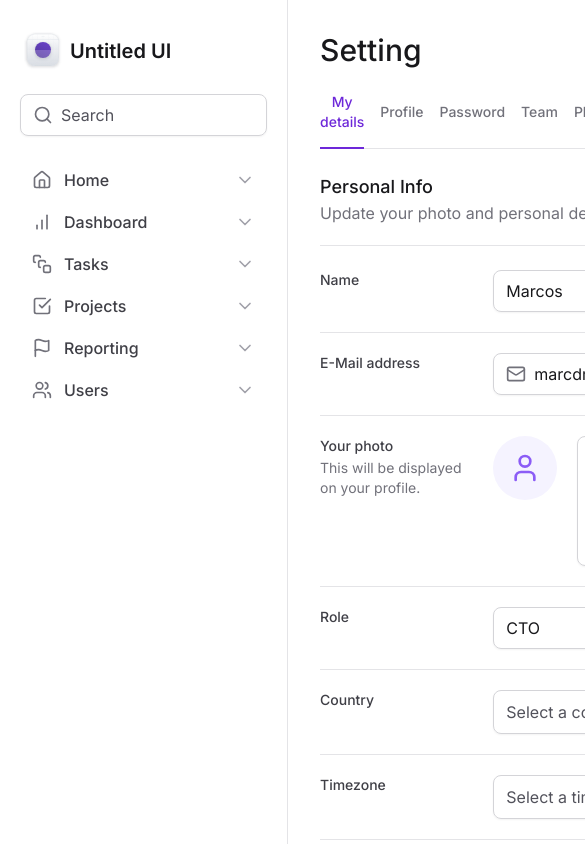
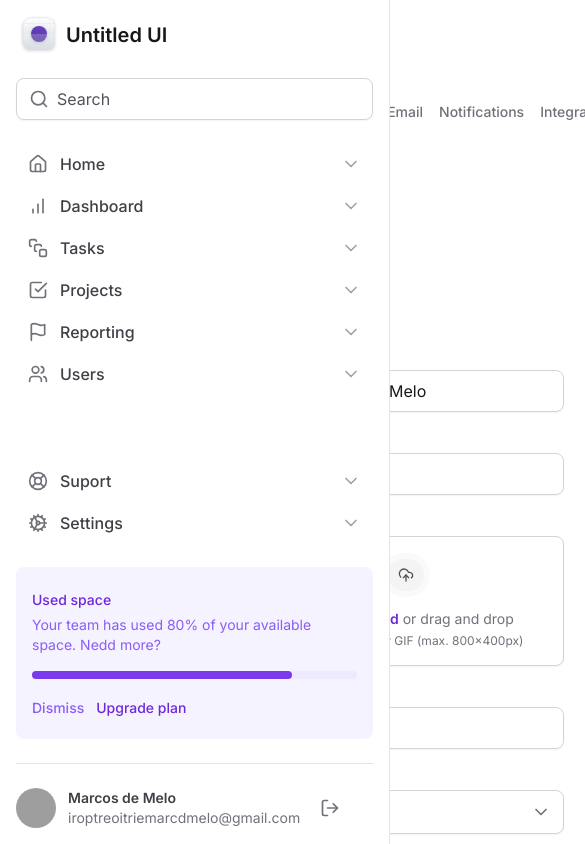
Before and after one commit to marcos-de-melo/tailwind-next, a Next.js app: page / in a window 390 px wide. Shown: the top 844 px of the page, 585 px wide, since content can reach past the window. Built offline with nearby package versions, Linux system fonts and the light colour scheme; grey boxes are pictures that could not be loaded.

Commit message:
Abertura da Sidebar

```diff
--- a/src/components/Sidebar/index.tsx
+++ b/src/components/Sidebar/index.tsx
@@ -17,7 +17,7 @@
 
 export function Sidebar() {
   return (
-    <aside className="flex flex-col gap-6 border-r border-zinc-200 px-5 py-8">
+    <aside className="fixed bottom-0 left-0 right-0 top-0 z-20 flex flex-col gap-6 border-r border-zinc-200 bg-white p-4 lg:relative lg:right-auto lg:w-80 lg:border-r lg:px-5 lg:py-8">
       <Logo />
 
       <Input.Root>
```
